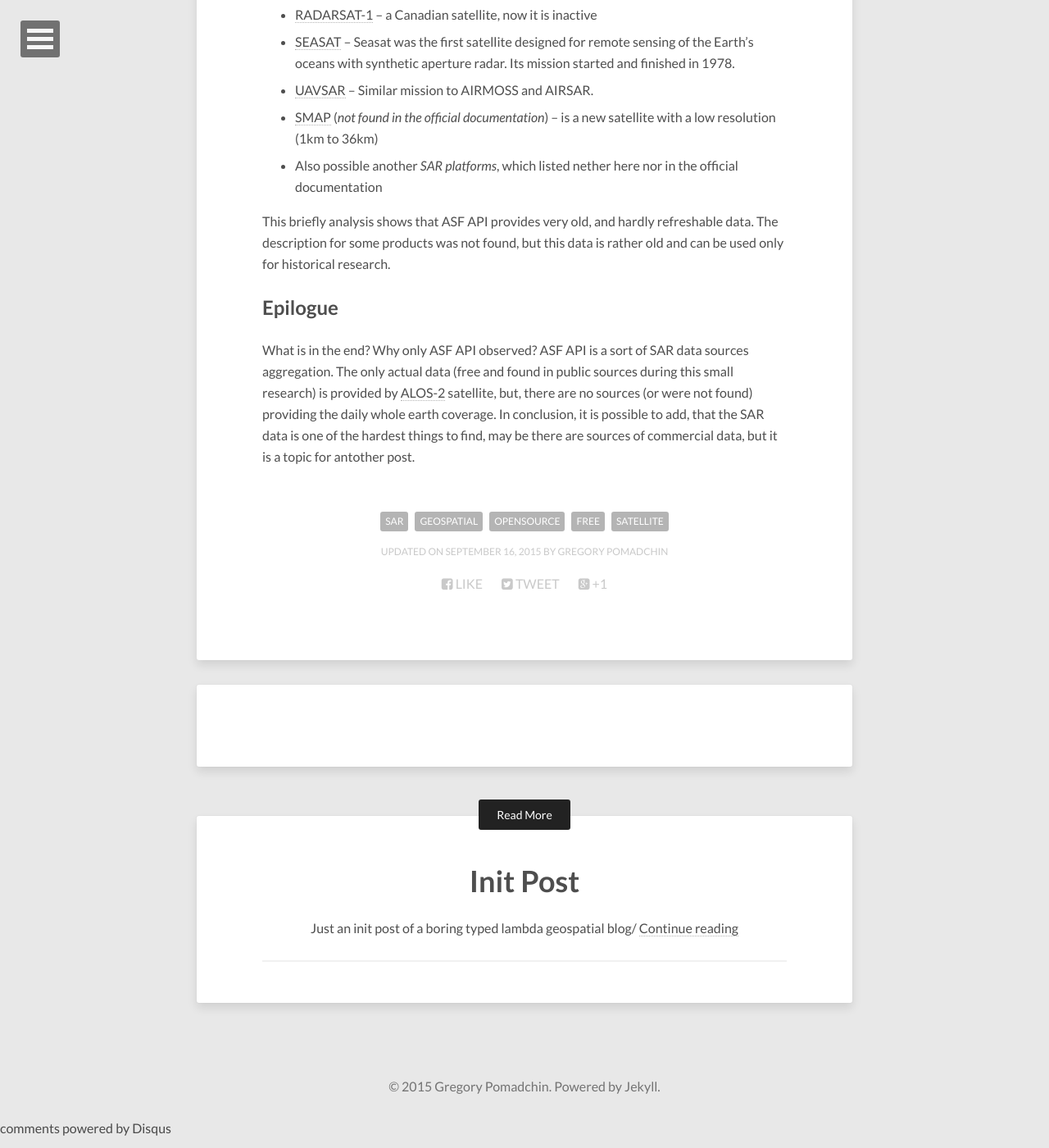
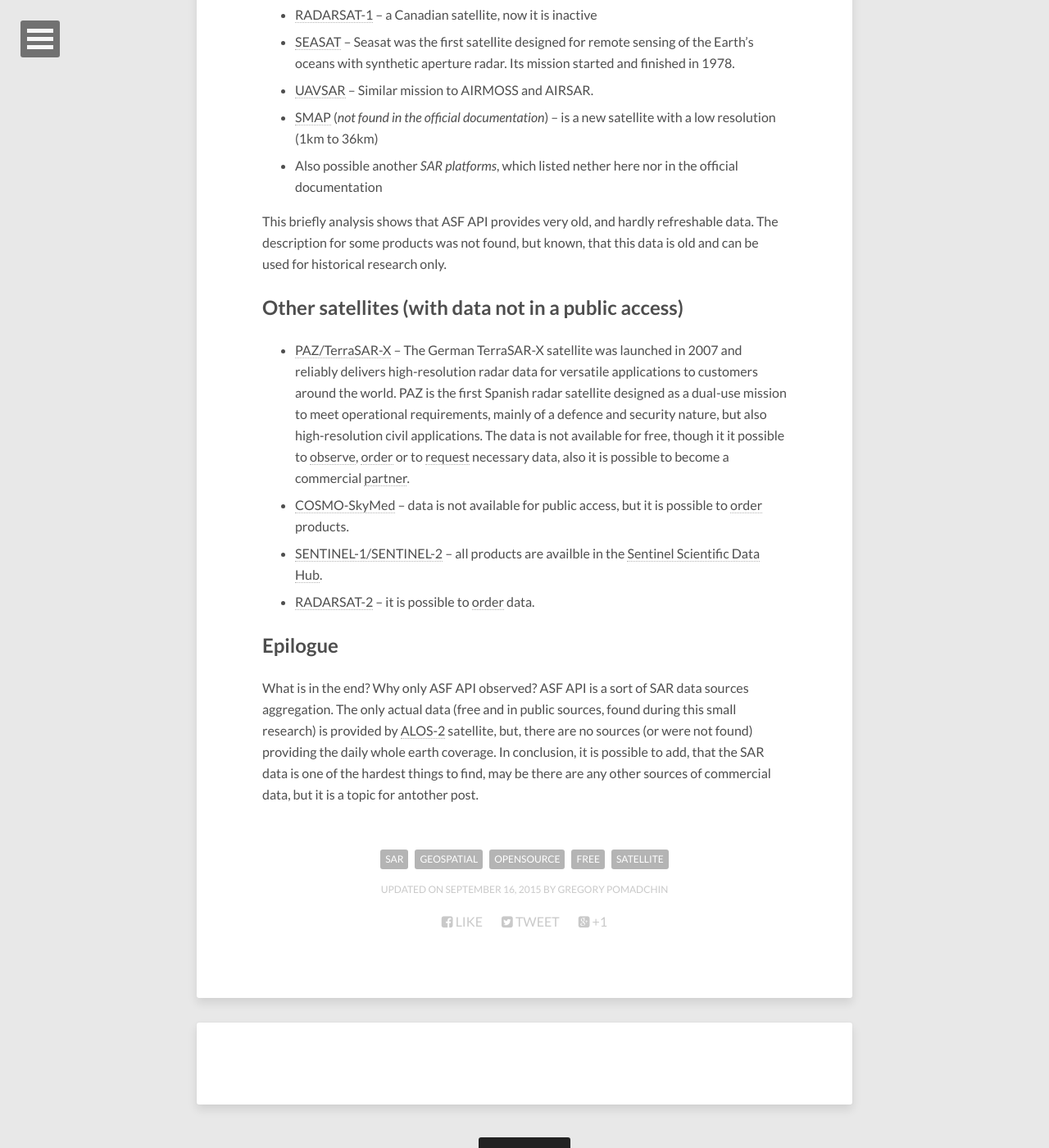
Before and after one commit to pomadchin/pomadchin.github.io, a Jekyll site: the page built from _posts/2015-09-16-sar.md, in a window 1280 px wide and 1400 px high, scrolled down 2746 px. Shown: the whole window at 82% size. Built offline with Jekyll 4.4.1, drawn with Linux system fonts in a browser that asks for light colours; nearby versions of some CDN libraries; comment, search, counter and statistics services are not loaded; some of the changed text lies outside the part shown.

Commit message:
+more info about sat rasters ordering

```diff
--- a/_posts/2015-09-16-sar.md
+++ b/_posts/2015-09-16-sar.md
@@ -54,8 +54,15 @@ This [university](https://www.asf.alaska.edu/) provides a wide amount of tools t
 * [SMAP](http://smap.jpl.nasa.gov/) (_not found in the official documentation_) -- is a new satellite with a low resolution (1km to 36km)
 * Also possible another _SAR platforms_, which listed nether here nor in the official documentation
 
-This briefly analysis shows that ASF API provides very old, and hardly refreshable data. The description for some products was not found, but this data is rather old and can be used only for historical research.
+This briefly analysis shows that ASF API provides very old, and hardly refreshable data. The description for some products was not found, but known, that this data is old and can be used for historical research only.
+
+## Other satellites (with data not in a public access)
+
+* [PAZ/TerraSAR-X](http://www.geo-airbusds.com/en/3085-terrasar-x-paz-constellation) -- The German TerraSAR-X satellite was launched in 2007 and reliably delivers high-resolution radar data for versatile applications to customers around the world. PAZ is the first Spanish radar satellite designed as a dual-use mission to meet operational requirements, mainly of a defence and security nature, but also high-resolution civil applications. The data is not available for free, though it it possible to [observe](http://terrasar-x-archive.infoterra.de/), [order](http://www.geo-airbusds.com/en/122-price-lists) or to [request](http://www.astrium-geo.com/en/122-price-lists) necessary data, also it is possible to become a commercial [partner](http://www.geo-airbusds.com/en/34-commercial-network).
+* [COSMO-SkyMed](http://www.e-geos.it/products/cosmo.html) -- data is not available for public access, but it is possible to [order](http://www.e-geos.it/products/pdf/prices.pdf) products.
+* [SENTINEL-1/SENTINEL-2](https://earth.esa.int/web/guest/missions/esa-operational-eo-missions/sentinel-1) -- all products are availble in the [Sentinel Scientific Data Hub](https://scihub.esa.int/).
+* [RADARSAT-2](http://gs.mdacorporation.com/SatelliteData/Radarsat2/Radarsat2.aspx) -- it is possible to [order](http://www.asc-csa.gc.ca/eng/satellites/radarsat2/order-contact.asp) data.
 
 ## Epilogue
 
-What is in the end? Why only ASF API observed? ASF API is a sort of SAR data sources aggregation. The only actual data (free and found in public sources during this small research) is provided by [ALOS-2](http://www.jaxa.jp/projects/sat/alos2/index_j.html) satellite, but, there are no sources (or were not found) providing the daily whole earth coverage. In conclusion, it is possible to add, that the SAR data is one of the hardest things to find, may be there are sources of commercial data, but it is a topic for antother post.
+What is in the end? Why only ASF API observed? ASF API is a sort of SAR data sources aggregation. The only actual data (free and in public sources, found during this small research) is provided by [ALOS-2](http://www.jaxa.jp/projects/sat/alos2/index_j.html) satellite, but, there are no sources (or were not found) providing the daily whole earth coverage. In conclusion, it is possible to add, that the SAR data is one of the hardest things to find, may be there are any other sources of commercial data, but it is a topic for antother post.
```
